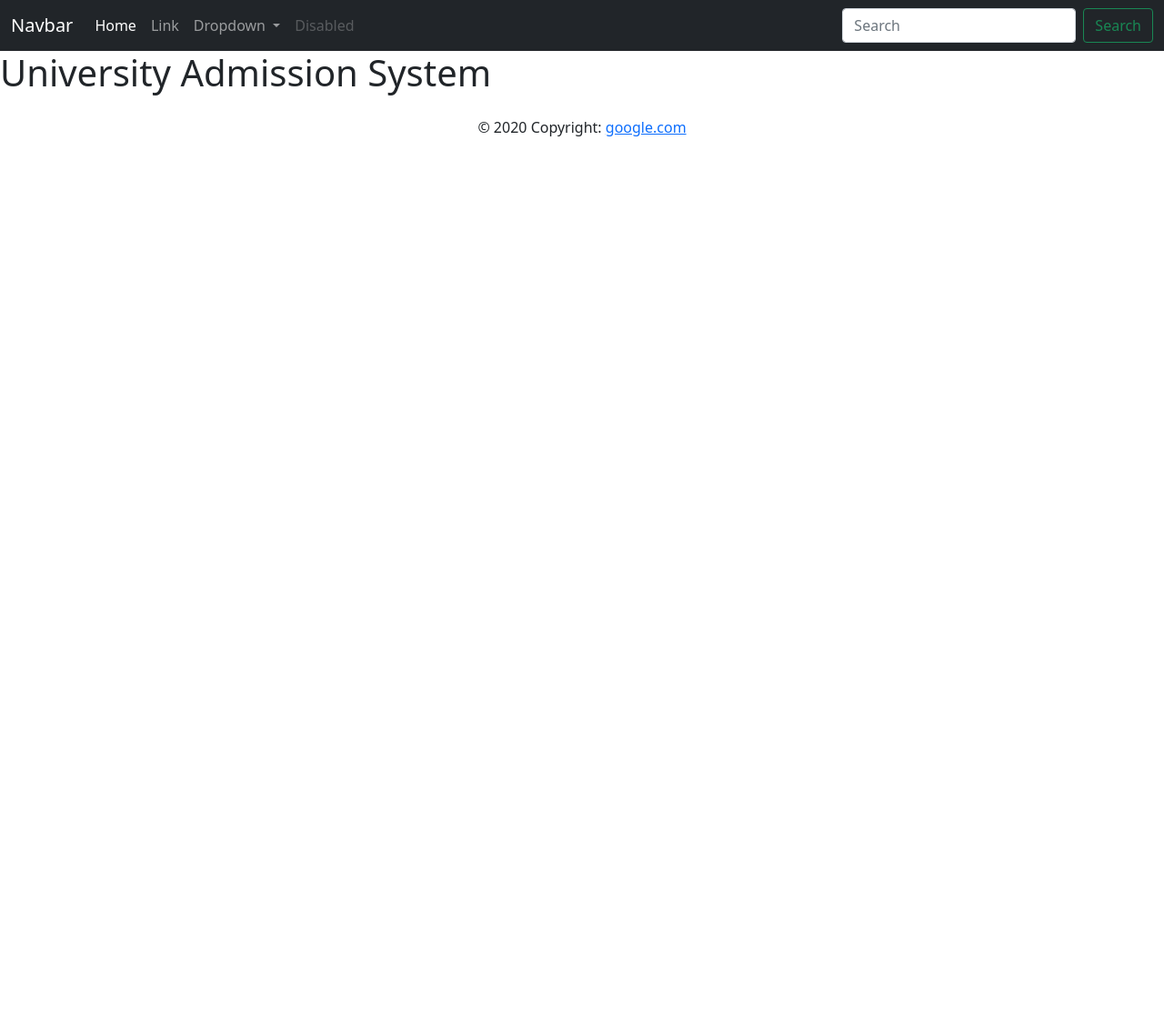
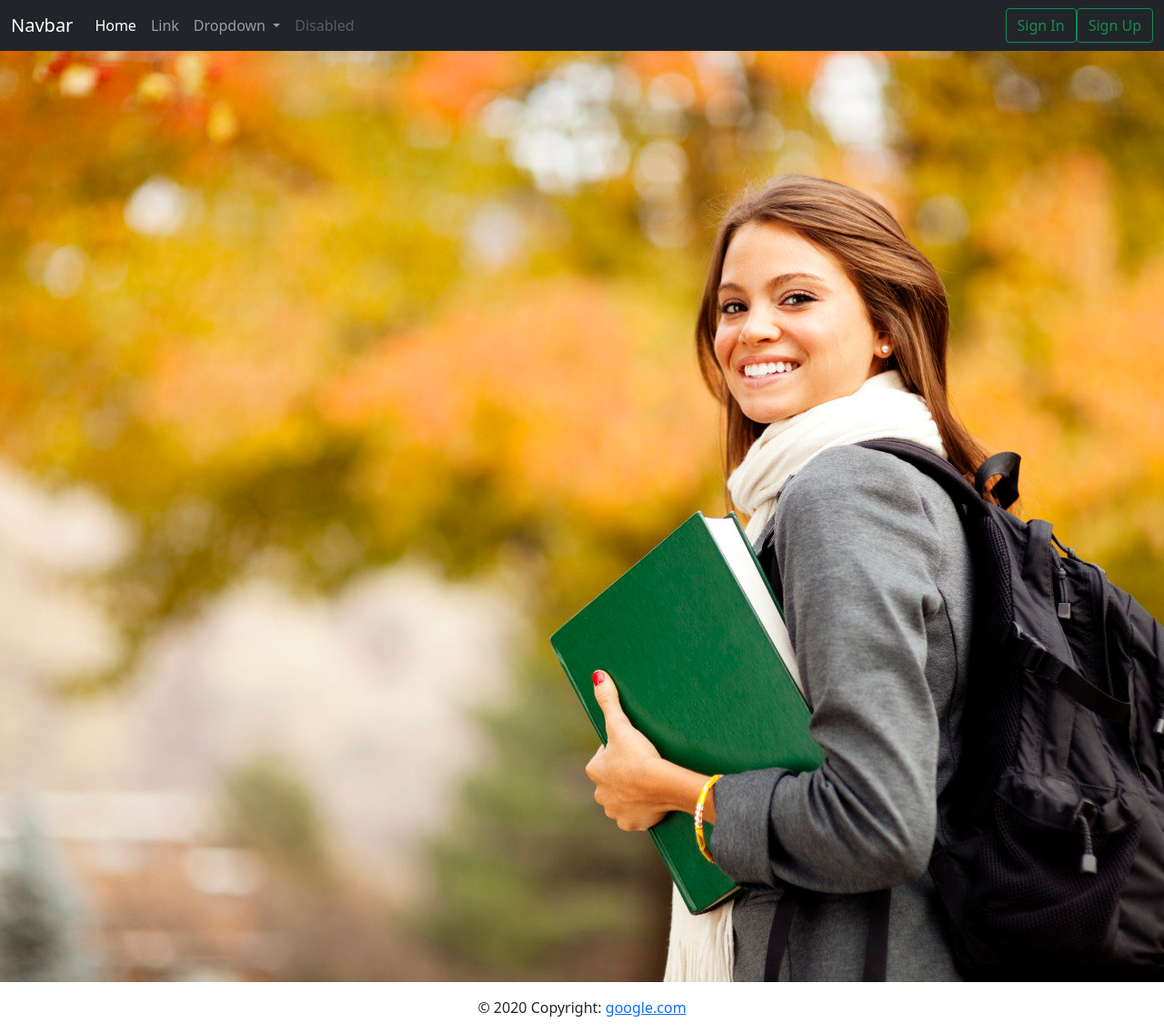
Before and after one commit to nikhiltelang/university-admission-system, a Django app: page / in a window 1280 px wide; the page is wider, and only the part inside the window is pictured. Shown: that part at 91% size. Before the commit the page ends 150 px from the top of that part, so only its background shows below. Run offline with Django 3.2, Linux system fonts and the light colour scheme.

Commit message:
login and sign work is done

```diff
--- a/UAS/settings.py
+++ b/UAS/settings.py
@@ -11,7 +11,7 @@ https://docs.djangoproject.com/en/3.2/ref/settings/
 """
 
 from pathlib import Path
-
+import os
 # Build paths inside the project like this: BASE_DIR / 'subdir'.
 BASE_DIR = Path(__file__).resolve().parent.parent
 
@@ -120,6 +120,9 @@ USE_TZ = True
 
 STATIC_URL = '/static/'
 
+MEDIA_ROOT = os.path.join(BASE_DIR,'media')
+MEDIA_URL = '/media/'
+
 # Default primary key field type
 # https://docs.djangoproject.com/en/3.2/ref/settings/#default-auto-field
 
--- a/UAS/urls.py
+++ b/UAS/urls.py
@@ -15,7 +15,10 @@ Including another URLconf
 """
 from django.contrib import admin
 from django.urls import path, include
+from django.conf.urls.static import static
+from django.conf import settings
+
 urlpatterns = [
     path('admin/', admin.site.urls),
     path('', include('University_admission_system.urls')),
-]
+] + static(settings.MEDIA_URL,document_root=settings.MEDIA_ROOT)
--- a/University_admission_system/templates/basic.html
+++ b/University_admission_system/templates/basic.html
@@ -9,6 +9,89 @@
 <script src="https://cdn.jsdelivr.net/npm/bootstrap@5.0.2/dist/js/bootstrap.bundle.min.js" integrity="sha384-MrcW6ZMFYlzcLA8Nl+NtUVF0sA7MsXsP1UyJoMp4YLEuNSfAP+JcXn/tWtIaxVXM" crossorigin="anonymous"></script>
 </head>
 <body>
+
+<!-- Modal -->
+<div class="modal fade" id="signinModal" tabindex="-1" aria-labelledby="exampleModalLabel" aria-hidden="true">
+  <div class="modal-dialog">
+    <div class="modal-content">
+      <div class="modal-header">
+        <h5 class="modal-title" id="signinModalLabel">Sign In</h5>
+        <button type="button" class="btn-close" data-bs-dismiss="modal" aria-label="Close"></button>
+            </div>
+            <div class="modal-body">
+              <form action="{% url 'signin' %}" method="POST" >{% csrf_token %}
+                <div class="mb-3">
+                <label for="signintypeselect" class="form-label">Sign In Type</label>
+                <select class="form-select" aria-label="Default select example" id="signintypeselect" name="signintypeselect">
+                  <option selected>Select</option>
+                  <option value="faculty">Faculty</option>
+                  <option value="student">Student</option>
+                </select>
+                </div>
+        <div class="mb-3">
+          <label for="SigninInputEmail1" class="form-label">Email address</label>
+          <input type="email" class="form-control" id="SigninInputEmail1" aria-describedby="emailHelp" name="SigninInputEmail1">
+        </div>
+        <div class="mb-3">
+          <label for="SigninInputPassword1" class="form-label">Password</label>
+          <input type="password" class="form-control" id="SigninInputPassword1" name="SigninInputPassword1">
+        </div>
+
+      </div>
+      <div class="modal-footer">
+        <button type="button" class="btn btn-secondary" data-bs-dismiss="modal">Close</button>
+        <button type="submit" class="btn btn-primary">Sign In</button>
+      </div>
+      </form>
+    </div>
+  </div>
+</div>
+
+
+<!-- Modal -->
+<div class="modal fade" id="signupModal" tabindex="-1" aria-labelledby="exampleModalLabel" aria-hidden="true">
+  <div class="modal-dialog">
+    <div class="modal-content">
+      <div class="modal-header">
+        <h5 class="modal-title" id="exampleModalLabel">Sign Up</h5>
+        <button type="button" class="btn-close" data-bs-dismiss="modal" aria-label="Close"></button>
+      </div>
+      <div class="modal-body">
+        <form action="{% url 'signup' %}" method="POST" >{% csrf_token %}
+          <div class="mb-3">
+          <label for="signuptypeselect" class="form-label">Sign Up Type</label>
+                <select class="form-select" aria-label="Default select example" id="signuptypeselect" name="signuptypeselect">
+                  <option selected>Select</option>
+                  <option value="faculty">Faculty</option>
+                  <option value="student">Student</option>
+                </select>
+          </div>
+          <div class="mb-3">
+            <label for="SignupInputFullName" class="form-label">Full Name</label>
+            <input class="form-control" type="text"  id="SignupInputFullName" placeholder="Nikhil Telang" name="SignupInputFullName">
+          </div>
+        <div class="mb-3">
+          <label for="SignupInputEmail1" class="form-label">Email address</label>
+          <input type="email" class="form-control" id="SignupInputEmail1" aria-describedby="emailHelp" placeholder="abc@xyz.com" name="SignupInputEmail1">
+        </div>
+        <div class="mb-3">
+          <label for="SignupInputPassword1" class="form-label">Password</label>
+          <input type="password" class="form-control" id="SignupInputPassword1" name="SignupInputPassword1">
+        </div>
+          <div class="mb-3">
+          <label for="SignupInputPassword2" class="form-label">Confirm Password</label>
+          <input type="password" class="form-control" id="SignupInputPassword2" name="SignupInputPassword2">
+        </div>
+      </div>
+      <div class="modal-footer">
+        <button type="button" class="btn btn-secondary" data-bs-dismiss="modal">Close</button>
+        <button type="submit" class="btn btn-primary">Sign Up</button>
+      </div>
+      </form>
+    </div>
+  </div>
+</div>
+
 <nav class="navbar navbar-expand-lg navbar-dark bg-dark">
   <div class="container-fluid">
     <a class="navbar-brand" href="#">Navbar</a>
@@ -39,12 +122,13 @@
         </li>
       </ul>
       <form class="d-flex">
-        <input class="form-control me-2" type="search" placeholder="Search" aria-label="Search">
-        <button class="btn btn-outline-success" type="submit">Search</button>
+        <button class="btn btn-outline-success" type="button" data-bs-toggle="modal" data-bs-target="#signinModal">Sign In</button>
+        <button class="btn btn-outline-success" type="button" data-bs-toggle="modal" data-bs-target="#signupModal">Sign Up</button>
       </form>
     </div>
   </div>
 </nav>
+
 {% block body %} {% endblock %}
 <!-- Footer -->
 <footer class="page-footer font-small blue">
--- a/University_admission_system/templates/index.html
+++ b/University_admission_system/templates/index.html
@@ -1,3 +1,9 @@
 {% extends 'basic.html' %}
+
 {% block title %} University Admission System {% endblock %}
-{% block body %} <h1>University Admission System</h1> {% endblock %}
+{% block body %}
+{% load static %}
+<div >
+    <img src="{% static 'img/admission.jpg' %}">
+</div>
+ {% endblock %}
--- a/University_admission_system/urls.py
+++ b/University_admission_system/urls.py
@@ -4,5 +4,6 @@ from django.urls import path
 urlpatterns = [
     url(r'^$', views.home,name='home'),
     # path('contact',views.contact,name='contact')
-
+    path('signin',views.signin,name='signin'),
+    path('signup',views.signup,name='signup'),
 ]
--- a/University_admission_system/views.py
+++ b/University_admission_system/views.py
@@ -1,9 +1,47 @@
 from django.shortcuts import render, redirect
 from django.http import HttpResponse
+from django.contrib.auth import authenticate, login, logout
+from django.contrib.auth.models import User
 def home(request):
-    print("jump here")
     return render(request,'index.html')
 
 # def contact(request):
 #     print("jump here")
 #     return
+
+def signin(request):
+    if request.method == 'POST':
+        signintype = request.POST['signintypeselect']
+        email = request.POST['SigninInputEmail1']
+        passw = request.POST['SigninInputPassword1']
+        # user = authenticate(username=usern, password=passw)
+        print(signintype,email, passw)
+        # if user is not None:
+        #     login(request, user)
+        #     print("success")
+        #     messages.success(request, 'Successfully Logged In')
+        #     return redirect('home')
+        #
+        # else:
+        #     messages.error(request, 'Invalid Creditions')
+        #     print("fail")
+        #     return redirect('home')
+        return HttpResponse("Login Successfully")
+
+
+def signup(request):
+    if request.method=='POST':
+        signuptype = request.POST['signuptypeselect']
+        fname = request.POST.get('SignupInputFullName')
+        email = request.POST.get('SignupInputEmail1')
+        pass1 = request.POST.get('SignupInputPassword1')
+        pass2 = request.POST.get('SignupInputPassword2')
+        # if pass1 != pass2:
+        #     messages.error(request,'Password must be same')
+        # myuser = User.objects.create_user(username=username,email=email,password=pass1)
+        # myuser.first_name = fname
+        # myuser.last_name = lname
+        # myuser.save()
+        # messages.success(request,'Your account have been Created')
+        print(signuptype,fname,email,pass1,pass2)
+        return HttpResponse("Signup Successfully")
```
Also changed, not shown: University_admission_system/static/img/admission.jpg (added).
